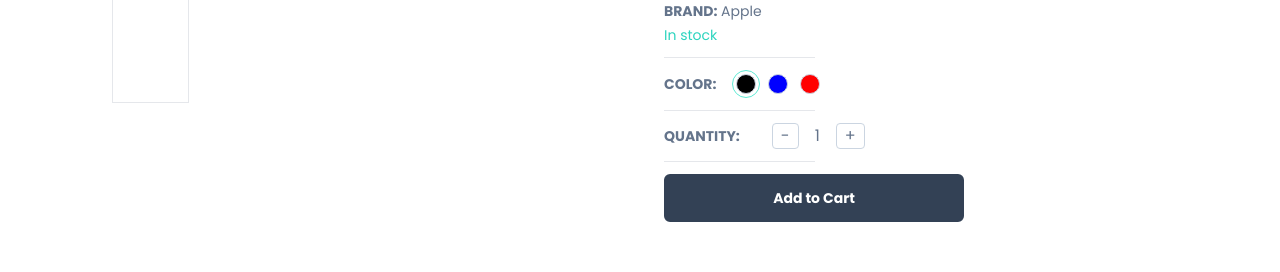
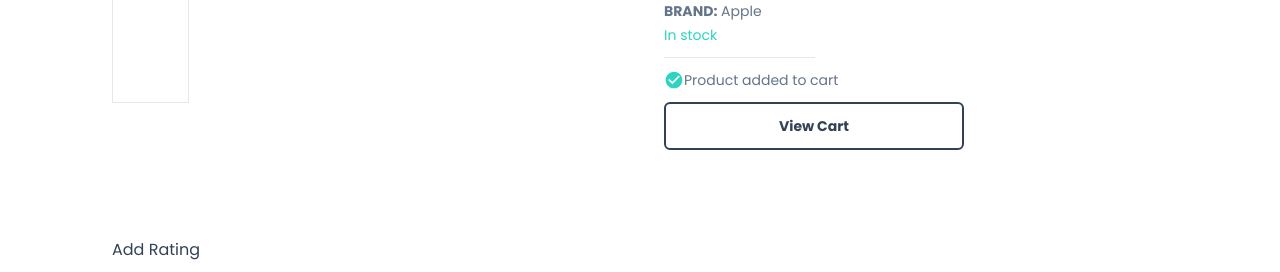
Before and after one commit to Mike2020x/e-shop, a Next.js app: page /product/1 in a window 1280 px wide. Both pictures are taken after a click on the button "Add to Cart". Shown: the part 494-766 px from the top of the page. Built offline with nearby package versions, Linux system fonts and the light colour scheme; grey boxes are pictures that could not be loaded; a web font is replaced by a local one.

Commit message:
Add product to cart

```diff
--- a/app/components/Button.tsx
+++ b/app/components/Button.tsx
@@ -10,20 +10,21 @@
   custom?: string;
   icon?: IconType;
   //event
-  onclick?: (e: React.MouseEvent<HTMLButtonElement>) => void;
+  onClick?: (e: React.MouseEvent<HTMLButtonElement>) => void;
 }
 
-const Buttom: React.FC<ButtomProps> = ({
+const Button: React.FC<ButtomProps> = ({
   label,
   disabled,
   outline,
   small,
   custom,
   icon: Icon,
-  onclick,
+  onClick,
 }) => {
   return (
     <button
+      onClick={onClick}
       disabled={disabled}
       className={`
       disabled:opacity-70
@@ -49,4 +50,4 @@
     </button>
   );
 };
-export default Buttom;
+export default Button;
--- a/app/layout.tsx
+++ b/app/layout.tsx
@@ -3,6 +3,7 @@
 import { Poppins } from "next/font/google";
 import NavBar from "./components/nav/NavBar";
 import Footer from "./components/footer/Footer";
+import CartProvider from "@/providers/CartProvider";
 
 const poppins = Poppins({
   subsets: ["latin"],
@@ -22,11 +23,13 @@
   return (
     <html lang="en">
       <body className={`${poppins.className} text-slate-700`}>
-        <div className="flex flex-col min-h-screen">
-          <NavBar />
-          <main className="flex-grow">{children}</main>
-          <Footer />
-        </div>
+        <CartProvider>
+          <div className="flex flex-col min-h-screen">
+            <NavBar />
+            <main className="flex-grow">{children}</main>
+            <Footer />
+          </div>
+        </CartProvider>
       </body>
     </html>
   );
--- a/app/product/[productId]/ProductDetails.tsx
+++ b/app/product/[productId]/ProductDetails.tsx
@@ -1,11 +1,15 @@
+/* eslint-disable react-hooks/exhaustive-deps */
 "use client";
 
 import SetColor from "@/app/components/products/SetColor";
 import SetQuantity from "@/app/components/products/SetQuantity";
 import { Rating } from "@mui/material";
-import { useCallback, useState } from "react";
+import { useCallback, useEffect, useState } from "react";
+import ProductImage from "@/app/components/products/ProductImage";
+import { useCart } from "@/hooks/useCart";
+import { MdCheckCircle } from "react-icons/md";
 import Button from "@/app/components/Button";
-import ProductImage from "@/app/components/products/ProductImage";
+import { useRouter } from "next/navigation";
 interface ProductDetailsProps {
   product: any;
 }
@@ -16,12 +20,12 @@
   description: string;
   category: string;
   brand: string;
-  selectedImg: selectedImgType;
+  selectedImg: SelectedImgType;
   quantity: number;
   price: number;
 };
 
-export type selectedImgType = {
+export type SelectedImgType = {
   color: string;
   colorCode: string;
   image: string;
@@ -31,6 +35,9 @@
 };
 
 const ProductDetails: React.FC<ProductDetailsProps> = ({ product }) => {
+  const { handleAddProductToCart, cartProducts } = useCart();
+  const [isProductInCart, setIsProductInCart] = useState(false);
+
   const [cartProduct, setCartProduct] = useState<CartProductType>({
     id: product.id,
     name: product.name,
@@ -41,14 +48,26 @@
     quantity: 1,
     price: product.price,
   });
+  const router = useRouter();
+  console.log(cartProducts);
 
-  console.log(cartProduct);
+  useEffect(() => {
+    setIsProductInCart(false);
+    if (cartProducts) {
+      const existingIndex = cartProducts.findIndex(
+        (item) => item.id === product.id
+      );
+      if (existingIndex > -1) {
+        setIsProductInCart(true);
+      }
+    }
+  }, [cartProducts]);
   const productRating =
     product.reviews.reduce((acc: number, item: any) => item.rating + acc, 0) /
     product.reviews.length;
 
   const handleColorSelect = useCallback(
-    (value: selectedImgType) => {
+    (value: SelectedImgType) => {
       setCartProduct((prev) => {
         return { ...prev, selectedImg: value };
       });
@@ -61,7 +80,7 @@
       return;
     }
     setCartProduct((prev) => {
-      return { ...prev, quantity: prev.quantity++ };
+      return { ...prev, quantity: ++prev.quantity };
     });
   }, [cartProduct]);
 
@@ -71,7 +90,7 @@
     }
 
     setCartProduct((prev) => {
-      return { ...prev, quantity: prev.quantity-- };
+      return { ...prev, quantity: --prev.quantity };
     });
   }, [cartProduct]);
 
@@ -120,6 +139,25 @@
           {product.inStock ? "In stock" : "Out of stock"}
         </div>
         <Horizontal />
+        {isProductInCart ? (
+          <>
+            <p className="mb-2 text-slate-500 flex  ">
+              <MdCheckCircle
+                className="text-teal-400"
+                size={20}
+              />
+              <span>Product added to cart </span>
+            </p>
+            <div className="max-w-[300px]">
+              <Button
+                label="View Cart"
+                outline
+                onClick={() => router.push("/cart")}
+              />
+            </div>
+          </>
+        ) : (
+          <>
             <SetColor
               cartProduct={cartProduct}
               images={product.images}
@@ -135,9 +173,11 @@
             <div className="max-w-[300px]">
               <Button
                 label="Add to Cart"
-            onclick={() => {}}
+                onClick={() => handleAddProductToCart(cartProduct)}
               />
             </div>
+          </>
+        )}
       </div>
     </div>
   );
--- a/hooks/useCart.tsx
+++ b/hooks/useCart.tsx
@@ -1,16 +1,40 @@
-import { createContext, useContext, useState } from "react";
+import { CartProductType } from "@/app/product/[productId]/ProductDetails";
+import { createContext, useCallback, useContext, useState } from "react";
+
 type CartContextType = {
   cartTotalQty: number;
+  cartProducts: CartProductType[] | null;
+  handleAddProductToCart: (product: CartProductType) => void;
+  //handleRemoveProductFromCart: (productId: string) => void;
 };
+
 export const CartContext = createContext<CartContextType | null>(null);
 interface Props {
   [propName: string]: any;
 }
 export const CartContextProvider = (props: Props) => {
   const [cartTotalQty, setCartTotalQty] = useState(0);
+  const [cartProducts, setCartProducts] = useState<CartProductType[] | null>(
+    null
+  );
+
+  const handleAddProductToCart = useCallback((product: CartProductType) => {
+    setCartProducts((prev) => {
+      let updatedCart;
+
+      if (prev) {
+        updatedCart = [...prev, product];
+      } else {
+        updatedCart = [product];
+      }
+      return updatedCart;
+    });
+  }, []);
 
   const value = {
     cartTotalQty,
+    cartProducts,
+    handleAddProductToCart,
   };
   return (
     <CartContext.Provider
--- /dev/null
+++ b/providers/CartProvider.tsx
@@ -0,0 +1,13 @@
+"use client";
+
+import { CartContextProvider } from "@/hooks/useCart";
+
+interface CartProviderProps {
+  children: React.ReactNode;
+}
+
+const CartProvider: React.FC<CartProviderProps> = ({ children }) => {
+  return <CartContextProvider>{children}</CartContextProvider>;
+};
+
+export default CartProvider;
```
Lines whose indentation alone changed are shown as unchanged.
